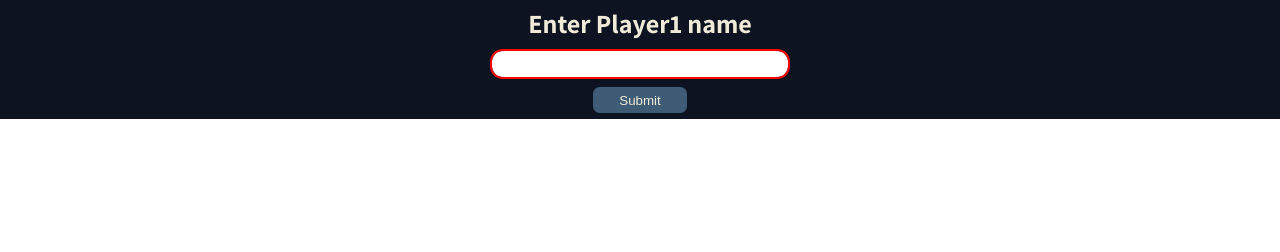
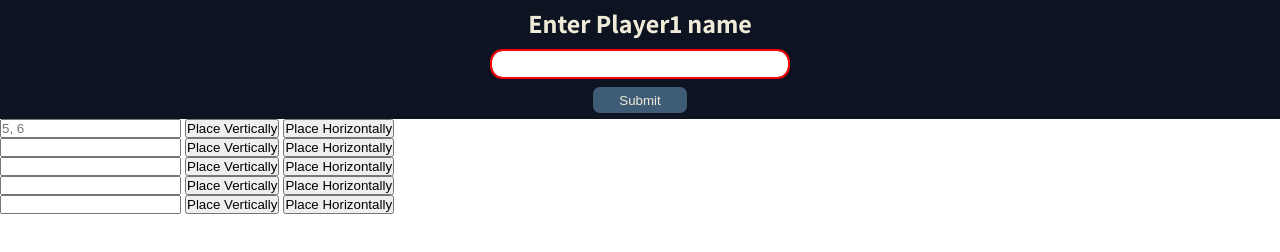
Before and after one commit to symonogwe/Battleship-game, a website built with webpack: page src/template.html in a window 1280 px wide. Built offline with nearby package versions, Linux system fonts and the light colour scheme; a web font is replaced by a local one.

Commit message:
Create place-player-1-ships & game-container divs

```diff
--- a/src/template.html
+++ b/src/template.html
@@ -6,10 +6,48 @@
     <title><%= htmlWebpackPlugin.options.title %></title>
   </head>
   <body>
+    <!-- PLAYER1 INPUT FORM -->
     <form class="player1-name-input">
       <label for="player1-name">Enter Player1 name</label>
       <input type="text" id="player1-name" required />
       <button class="player1-btn" type="button">Submit</button>
     </form>
+    <!-- PLACE PLAYER1 SHIP -->
+    <div class="place-player-1-ships">
+      <div class="player-1-empty-board"></div>
+      <div class="ship-coordinates">
+        <p class="invalid-move-p"></p>
+        <div class="length-5 coordinate-div">
+          <input type="text" id="length-5" placeholder="5, 6" />
+          <button class="vertical-5">Place Vertically</button>
+          <button class="horizontal-5">Place Horizontally</button>
+        </div>
+        <div class="length-4 coordinate-div">
+          <input type="text" id="length-4" />
+          <button class="vertical-4">Place Vertically</button>
+          <button class="horizontal-4">Place Horizontally</button>
+        </div>
+        <div class="length-3a coordinate-div">
+          <input type="text" id="length-3a" />
+          <button class="vertical-3a">Place Vertically</button>
+          <button class="horizontal-3a">Place Horizontally</button>
+        </div>
+        <div class="length-3b coordinate-div">
+          <input type="text" id="length-3b" />
+          <button class="vertical-3b">Place Vertically</button>
+          <button class="horizontal-3b">Place Horizontally</button>
+        </div>
+        <div class="length-2 coordinate-div">
+          <input type="text" id="length-2" />
+          <button class="vertical-2">Place Vertically</button>
+          <button class="horizontal-2">Place Horizontally</button>
+        </div>
+      </div>
+    </div>
+    <!-- GAME-CONTAINER BOARDS -->
+    <div class="game-container">
+      <div class="player-1-board"></div>
+      <div class="player-2-board"></div>
+    </div>
   </body>
 </html>
```
